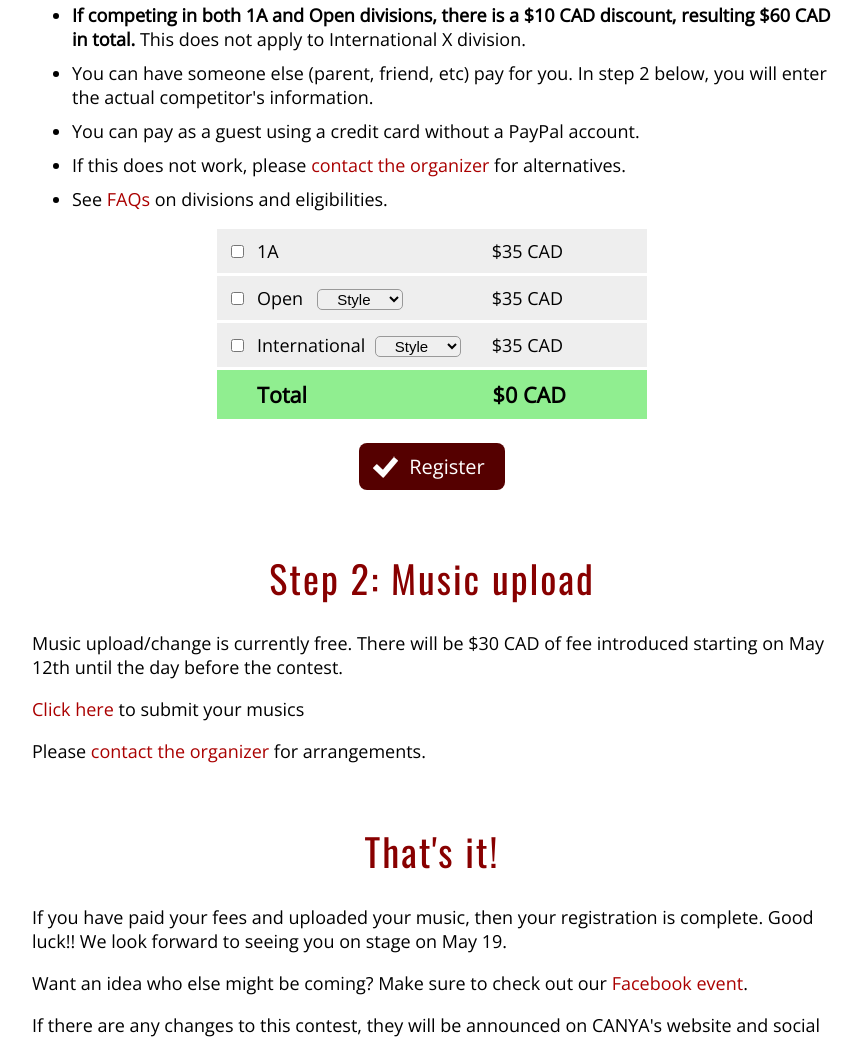
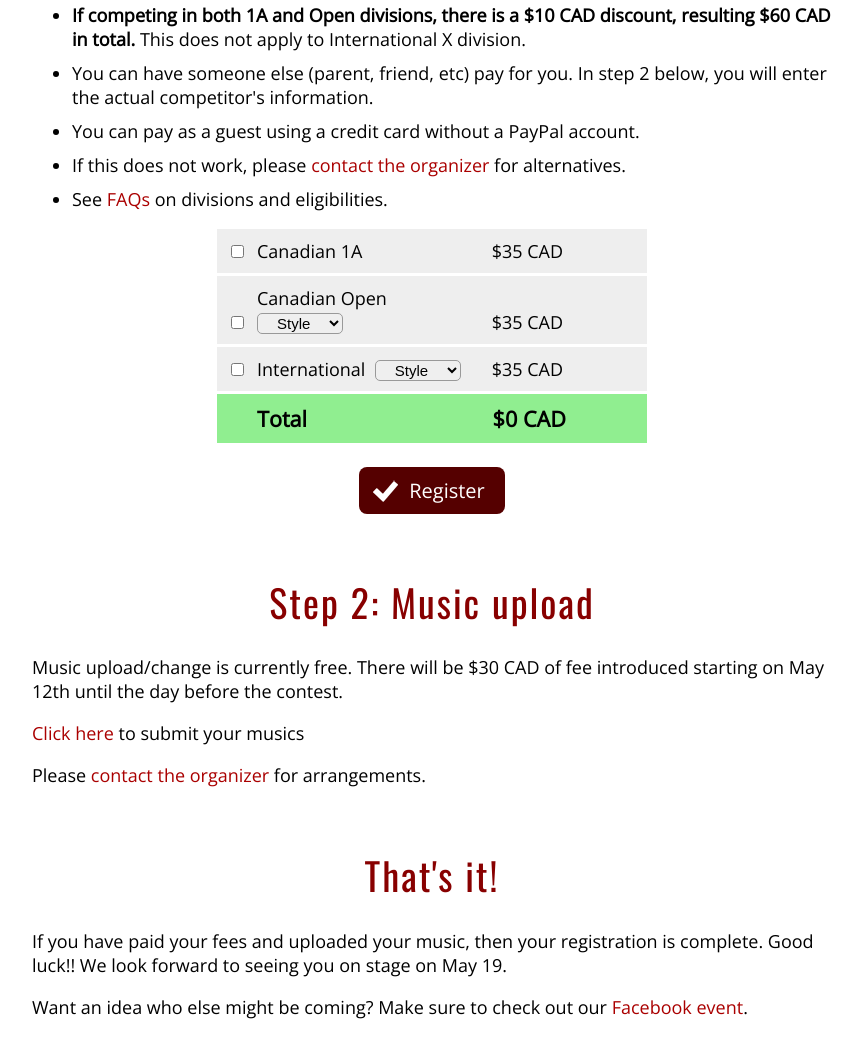
Before and after one commit to jchoi4524/jchoi4524.github.io, a plain HTML site: page register.html in a window 1280 px wide. Shown: the part 914-1953 px from the top of the page, without its empty margins (208-1063 px from the left). Drawn offline with nearby package versions, Linux system fonts and the light colour scheme.

Commit message:
Update register.html
added the word Canadian

```diff
--- a/register.html
+++ b/register.html
@@ -158,10 +158,10 @@ function checkstyle()
     <input type="hidden" name="cmd" value="_xclick">
 
     <div class="fees-row">
-    <input type="checkbox" name="division" id="1a_div" onclick="getPrice();"><div class="fees-cell">1A</div> $35 CAD
+    <input type="checkbox" name="division" id="1a_div" onclick="getPrice();"><div class="fees-cell">Canadian 1A</div> $35 CAD
     </div>
     <div class="fees-row">
-    <input type="checkbox" name="division" id="open_div" onclick="getPrice();"><div class="fees-cell">Open&nbsp;&nbsp;
+    <input type="checkbox" name="division" id="open_div" onclick="getPrice();"><div class="fees-cell">Canadian Open&nbsp;&nbsp;
     <select name="open-style">
         <option value="INVALID">Style</option>
         <option value="2A">2A</option>
```
